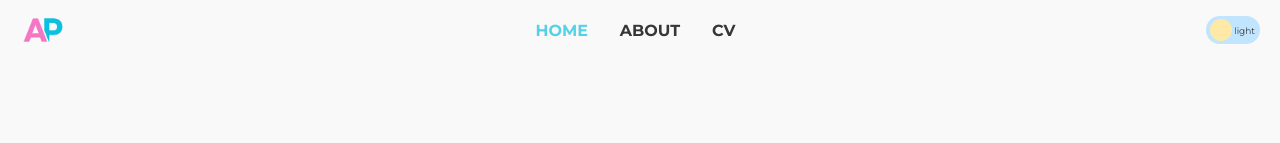
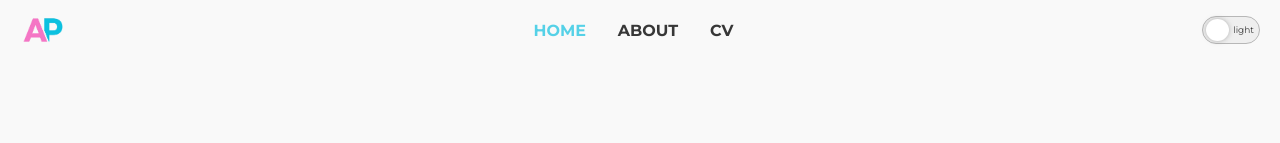
Before and after one commit to alepuliani/puliani-portfolio, a Vue app: page / in a window 1280 px wide. Shown: the top 143 px of the page. Built offline with nearby package versions, Linux system fonts and the light colour scheme.

Commit message:
correzioni toggle

```diff
--- a/src/components/AppHeaderMenu.vue
+++ b/src/components/AppHeaderMenu.vue
@@ -120,10 +120,12 @@ header {
   .switch-div {
     position: relative;
     height: 28px;
-    width: 54px;
+    width: 58px;
     border-radius: 14px;
-    padding: 3px 4px;
-    background-color: rgb(193, 229, 255);
+    padding: 2px 3px;
+    background-color: rgb(239, 239, 239);
+    border: 1px solid rgb(183, 183, 183);
+
     &:hover {
       cursor: pointer;
     }
@@ -132,6 +134,7 @@ header {
       position: absolute;
       font-size: 9px;
       z-index: 12;
+      bottom: 1px;
 
       &.dark {
         left: 5px;
@@ -145,10 +148,11 @@ header {
     .button {
       position: relative;
       height: 22px;
-      width: 22px;
+      width: 23px;
       border-radius: 50%;
-      background-color: rgb(255, 233, 167);
+      background-color: rgb(255, 255, 255);
       z-index: 20;
+      box-shadow: 0 0 5px rgba(#838383, 0.6);
     }
   }
 
@@ -156,7 +160,7 @@ header {
     background-color: rgb(51, 51, 51);
     .button {
       background-color: rgb(255, 255, 255);
-      translate: 24px;
+      translate: 28px;
     }
 
     i {
--- a/src/components/PersonalIntro.vue
+++ b/src/components/PersonalIntro.vue
@@ -31,8 +31,10 @@ const nightMode = inject("nightMode", false)
 .intro {
   display: flex;
   flex-direction: column;
+  align-items: center;
   padding: 30px 50px;
   img {
+    width: 300px;
     margin-bottom: 30px;
   }
   .bio-container {
@@ -68,9 +70,6 @@ const nightMode = inject("nightMode", false)
     flex-direction: row;
     align-items: center;
     justify-content: center;
-    img {
-      width: 300px;
-    }
 
     .bio-container {
       margin: 0 50px;
```
